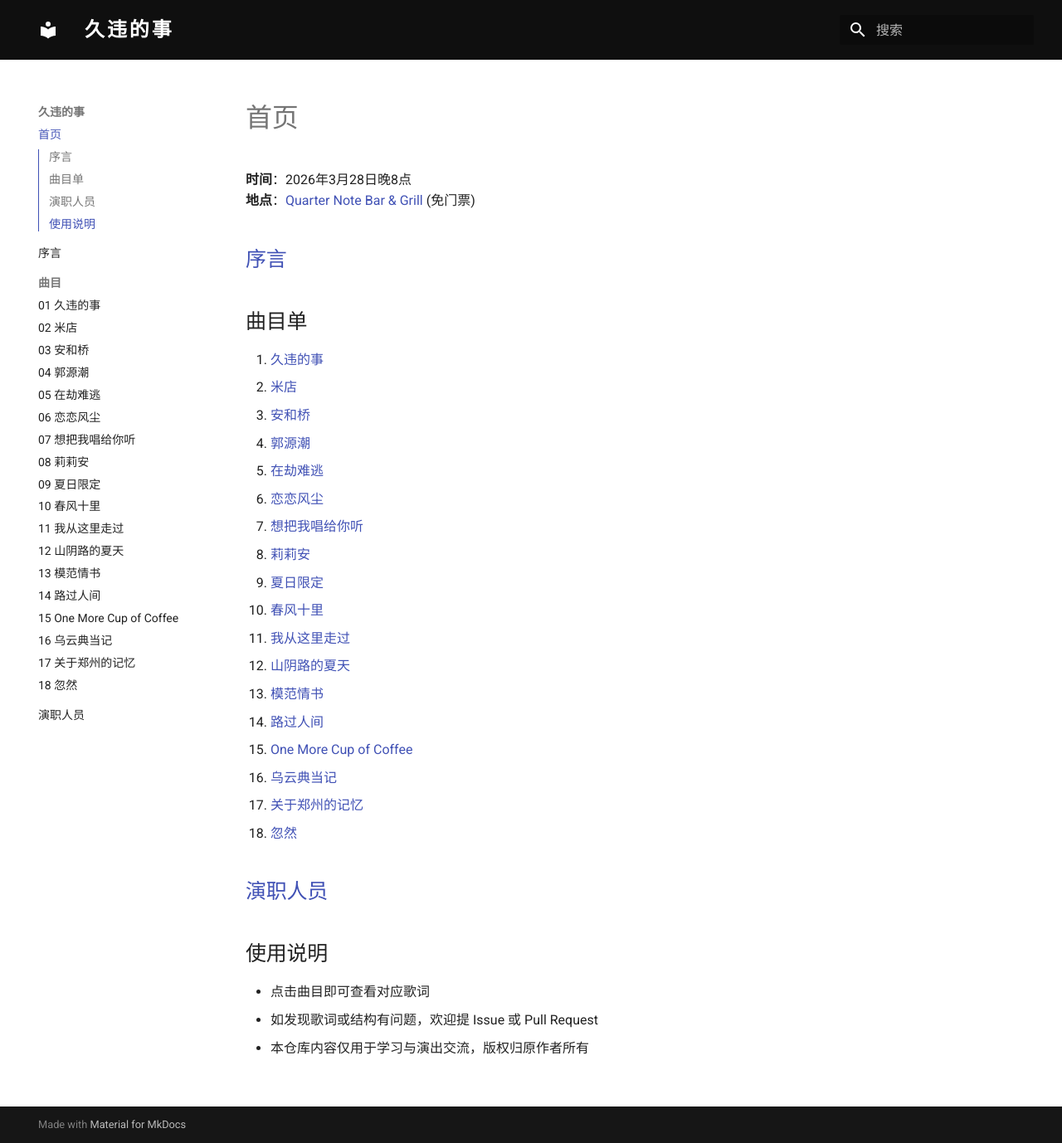
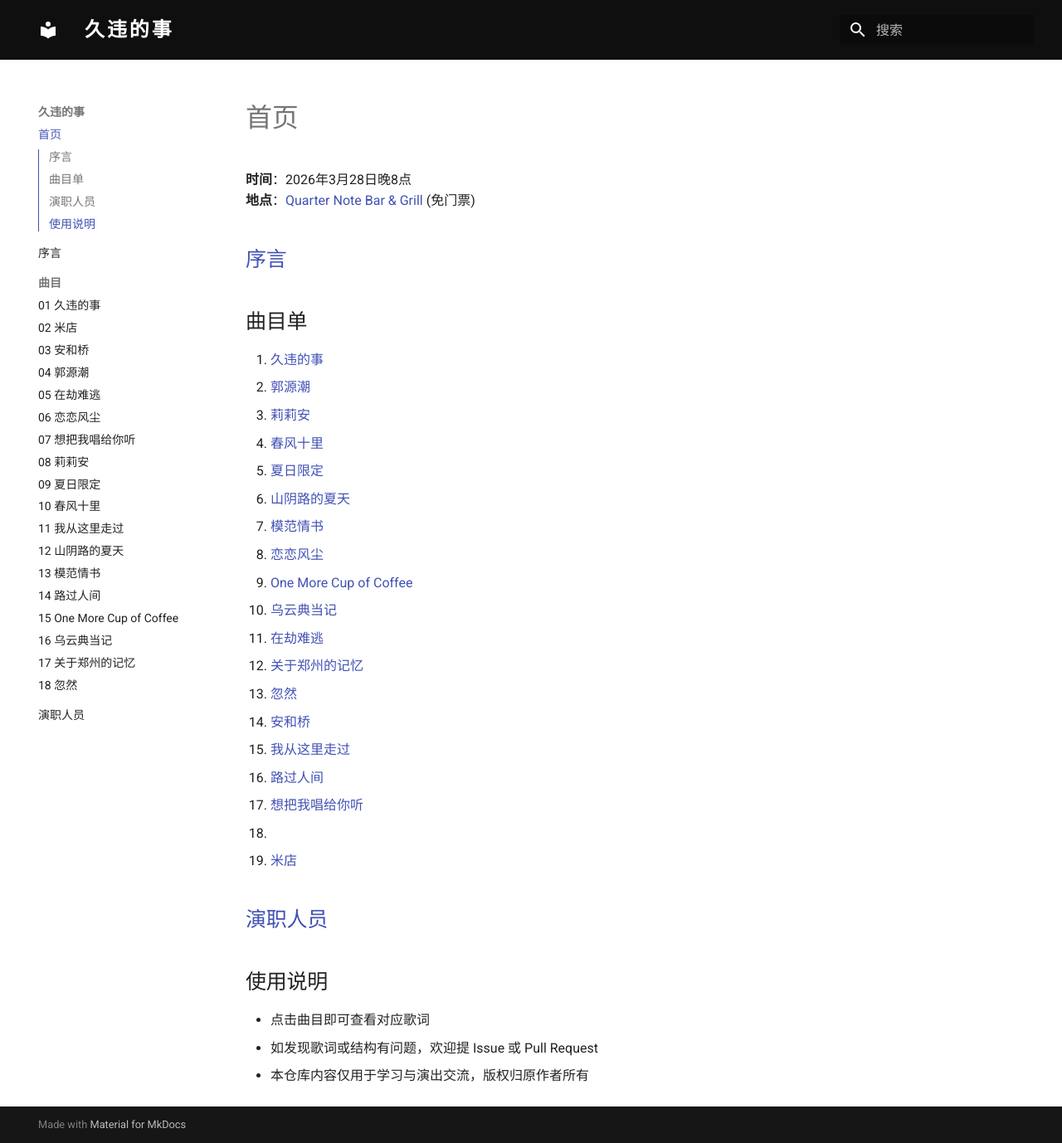
Before and after one commit to stubbornleaf/jiuweideshi-songbook, an MkDocs documentation site: the page built from docs/index.md, in a window 1280 px wide and 1378 px high. Shown: the whole window at 83% size. Built offline with MkDocs 1.6.1 and Material for MkDocs 9.7.7, drawn with Linux system fonts in a browser that asks for light colours; part of the change alters nothing that is shown.

```diff
--- a/docs/index.md
+++ b/docs/index.md
@@ -6,23 +6,24 @@
 ## 曲目单
 
 1. [久违的事](songs/久违的事.md)
-2. [米店](songs/米店.md)
-3. [安和桥](songs/安和桥.md)
-4. [郭源潮](songs/郭源潮.md)
-5. [在劫难逃](songs/在劫难逃.md)
-6. [恋恋风尘](songs/恋恋风尘.md)
-7. [想把我唱给你听](songs/想把我唱给你听.md)
-8. [莉莉安](songs/莉莉安.md)
-9. [夏日限定](songs/夏日限定.md)
-10. [春风十里](songs/春风十里.md)
-11. [我从这里走过](songs/我从这里走过.md)
-12. [山阴路的夏天](songs/山阴路的夏天.md)
-13. [模范情书](songs/模范情书.md)
-14. [路过人间](songs/路过人间.md)
-15. [One More Cup of Coffee](songs/One%20More%20Cup%20of%20Coffee.md)
-16. [乌云典当记](songs/乌云典当记.md)
-17. [关于郑州的记忆](songs/关于郑州的记忆.md)
-18. [忽然](songs/忽然.md)
+2. [郭源潮](songs/郭源潮.md)
+3. [莉莉安](songs/莉莉安.md)
+4. [春风十里](songs/春风十里.md)
+5. [夏日限定](songs/夏日限定.md)
+6. [山阴路的夏天](songs/山阴路的夏天.md)
+7. [模范情书](songs/模范情书.md)
+8. [恋恋风尘](songs/恋恋风尘.md)
+9. [One More Cup of Coffee](songs/One%20More%20Cup%20of%20Coffee.md)
+10. [乌云典当记](songs/乌云典当记.md)
+11. [在劫难逃](songs/在劫难逃.md)
+12. [关于郑州的记忆](songs/关于郑州的记忆.md)
+13. [忽然](songs/忽然.md)
+14. [安和桥](songs/安和桥.md)
+15. [我从这里走过](songs/我从这里走过.md)
+16. [路过人间](songs/路过人间.md)
+17. [想把我唱给你听](songs/想把我唱给你听.md)
+18.
+19. [米店](songs/米店.md)
 
 ## [演职人员](credits.md)
 
```
